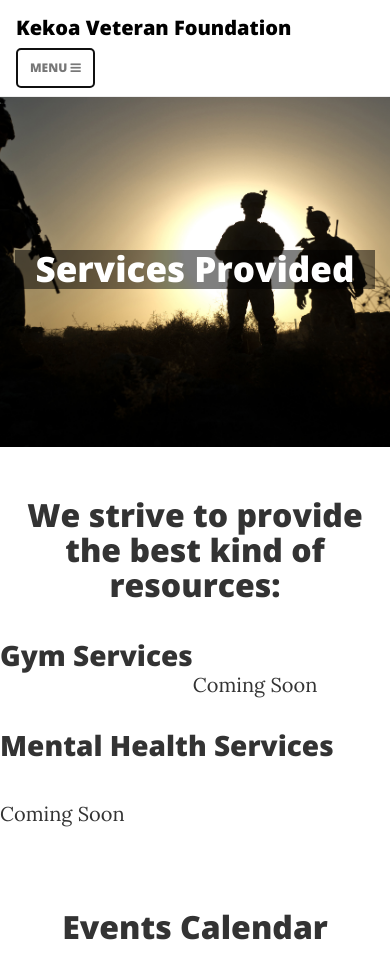
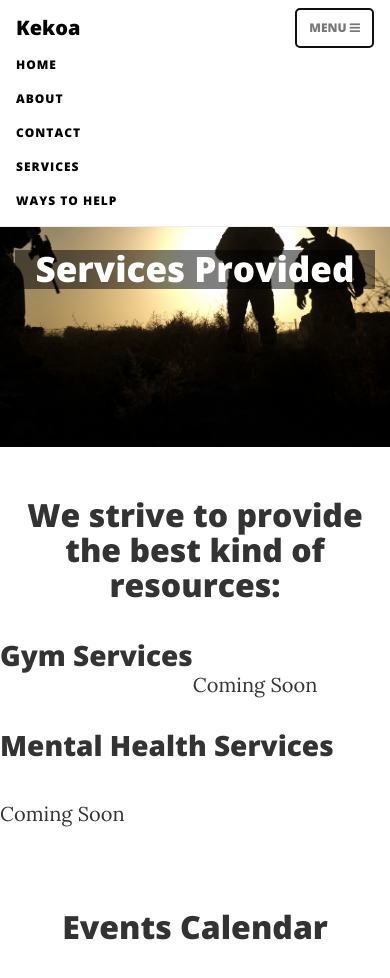
Before and after one commit to julioberina/Kekoa, a plain HTML site: page services.html in a window 390 px wide. Both pictures are taken after a click on the button "MENU". Shown: the top 978 px of the page. Drawn offline with nearby package versions, Linux system fonts and the light colour scheme; grey boxes are pictures that could not be loaded.

Commit message:
Included JQuery and Bootstrap JS files for mobile dropdown interactivity

```diff
--- a/services.html
+++ b/services.html
@@ -23,19 +23,23 @@
 
     <!-- Favicon -->
     <link rel="icon" href="img/kekoafavicon.png" type="image/png" sizes="16x16">
+
+    <!-- JQuery and Bootstrap -->
+    <script src="vendor/jquery/jquery.min.js"></script>
+    <script src="vendor/bootstrap/js/bootstrap.min.js"></script>
   </head>
 
   <body>
 
-     <!-- Navigation -->
-     <nav style="background-color: white;" class="navbar navbar-expand-lg navbar-light fixed-top" id="mainNav">
+    <!-- Navigation -->
+    <nav style="background-color: white;" class="navbar navbar-toggleable-md navbar-expand-lg navbar-light fixed-top" id="mainNav">
       <div class="container">
-        <a class="navbar-brand" style="color: black;" href="index.html">Kekoa Veteran Foundation</a>
-        <button class="navbar-toggler navbar-toggler-right" type="button" data-toggle="collapse" data-target="#navbarResponsive" aria-controls="navbarResponsive" aria-expanded="false" aria-label="Toggle navigation">
+        <a class="navbar-brand" style="color: black;" href="index.html">Kekoa</a>
+        <button class="navbar-toggler navbar-toggler-right" type="button" data-toggle="collapse" data-target="#navbarNav" aria-controls="navbarNav" aria-expanded="false" aria-label="Toggle navigation">
           Menu
           <i class="fa fa-bars"></i>
         </button>
-        <div class="collapse navbar-collapse" id="navbarResponsive">
+        <div class="collapse navbar-collapse" id="navbarNav">
           <ul class="navbar-nav ml-auto">
             <li class="nav-item">
               <a class="nav-link" href="index.html"><font color="Black">Home</font></a>
```
Also changed, not shown: about.html (+7 -4 lines), contact.html (+8 -5 lines), donation.html (+7 -5 lines), index.html (+3 -3 lines).
